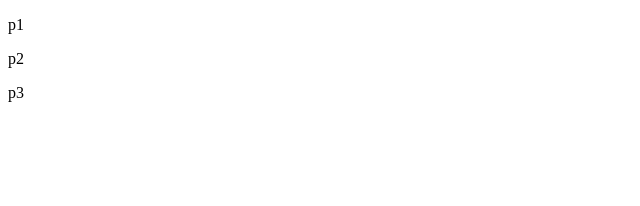
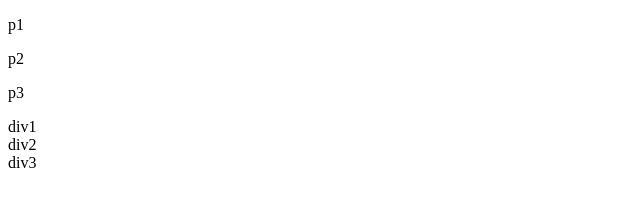
Before and after one commit to ioanniskousis/squashing2, a plain HTML site: page index.html in a window 1280 px wide. Shown: the whole page, without its empty margins (0-640 px from the left). Drawn offline with Linux system fonts and the light colour scheme.

Commit message:
added divisions

```diff
--- a/index.html
+++ b/index.html
@@ -10,5 +10,9 @@
   <p>p1</p>
   <p>p2</p>
   <p>p3</p>
+
+  <div>div1</div>
+  <div>div2</div>
+  <div>div3</div>
 </body>
 </html>
```
